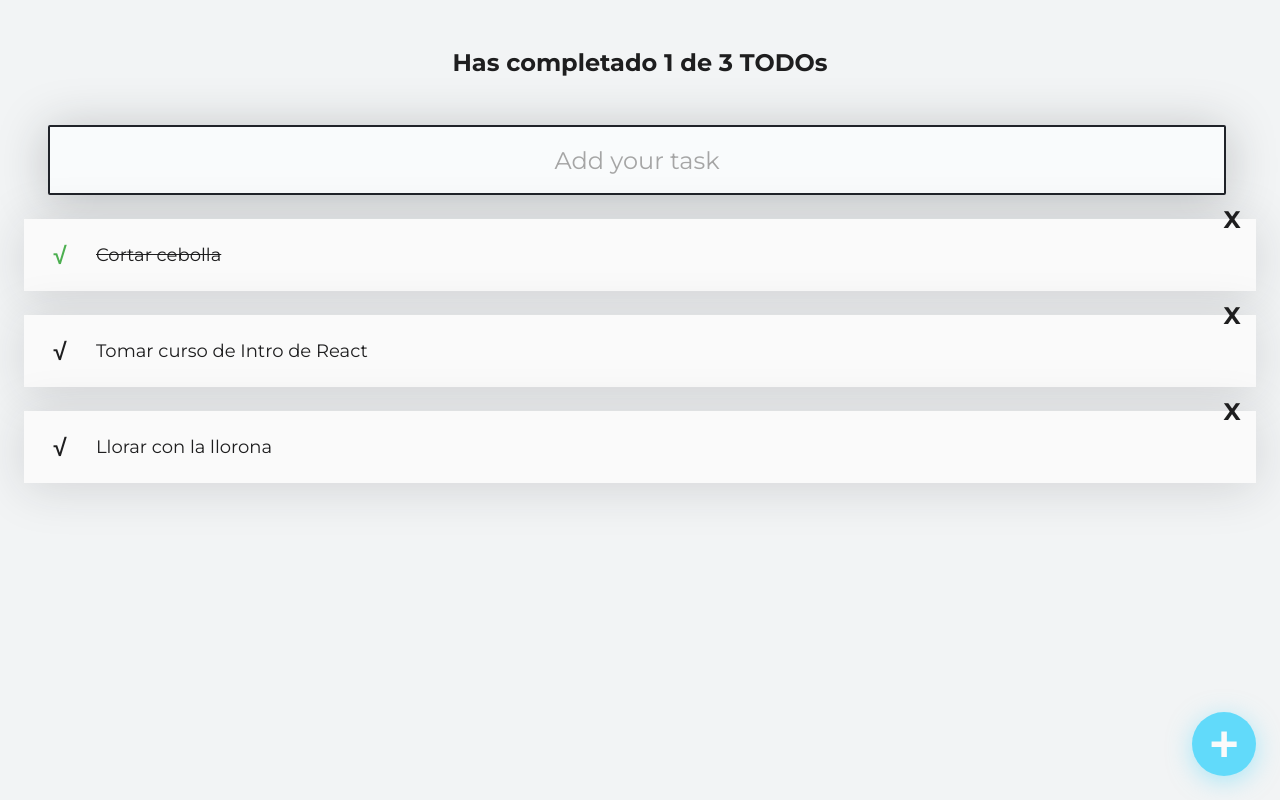
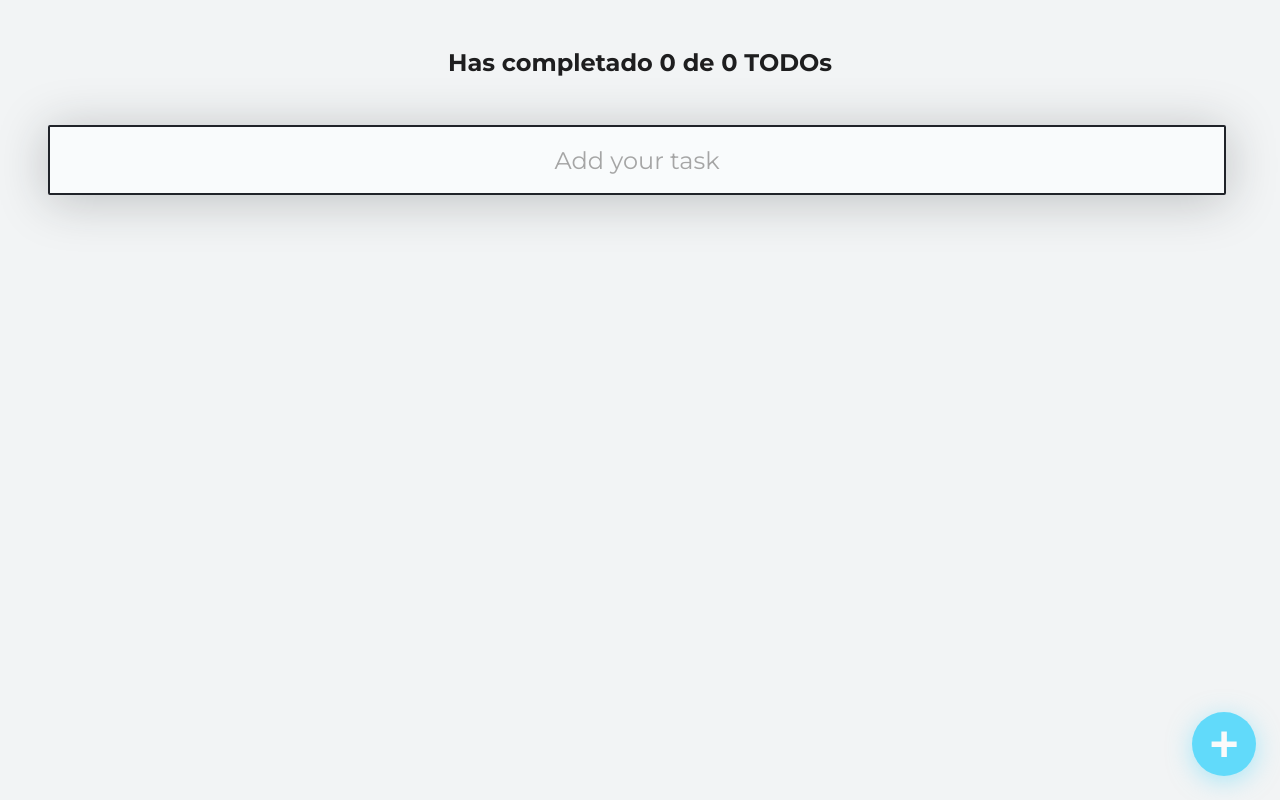
Before and after one commit to Dans182/todomachine, a React (Create React App) app: page / in a window 1280 px wide. Built offline with nearby package versions, Linux system fonts and the light colour scheme.

Commit message:
added localstorage

```diff
--- a/src/pages/App.jsx
+++ b/src/pages/App.jsx
@@ -6,15 +6,33 @@ import { TodoList } from "../components/TodoList";
 import { TodoItem } from "../components/TodoItem";
 //import './App.css';
 
-const defaultTodos = [
-  { text: "Cortar cebolla", completed: true },
-  { text: "Tomar curso de Intro de React", completed: false },
-  { text: "Llorar con la llorona", completed: false },
-];
+// const defaultTodos = [
+//   { text: "Cortar cebolla", completed: true },
+//   { text: "Tomar curso de Intro de React", completed: false },
+//   { text: "Llorar con la llorona", completed: false },
+// ];
 
 function App() {
+  const localStorageTodos = localStorage.getItem("TODOS_V1");
+  let parsedTodos;
+
+  //Con la exclamacion y localStorage (!localStorage) verificamos si no existe, es null, undefined o false o un string vacío.
+  if (!localStorageTodos) {
+    //Recuerda que localstorage solo puede guardar información en strings
+    /*Es muy importante saber que localStorage solamente puede guardar texto,
+    no objetos, arreglos, números, solo strings para esto podemos utilizar unos métodos de JSON
+    Convertir a texto: JSON.stringify()
+    Convertir a JavaScript: JSON.parse()*/
+
+    localStorage.setItem("TODOS_V1", JSON.stringify([]));
+    parsedTodos = [];
+  } else {
+    //si ya hay creado algo en storage, parsedTodos que es un String, ahora la transformamos en un objeto de js con JSON.parse.
+    parsedTodos = JSON.parse(localStorageTodos);
+  }
+
   // Estado inicial de nuestros TODOs
-  const [todos, setTodos] = React.useState(defaultTodos);
+  const [todos, setTodos] = React.useState(parsedTodos);
 
   // El estado de nuestra búsqueda
   const [searchValue, setSearchValue] = useState("");
```
